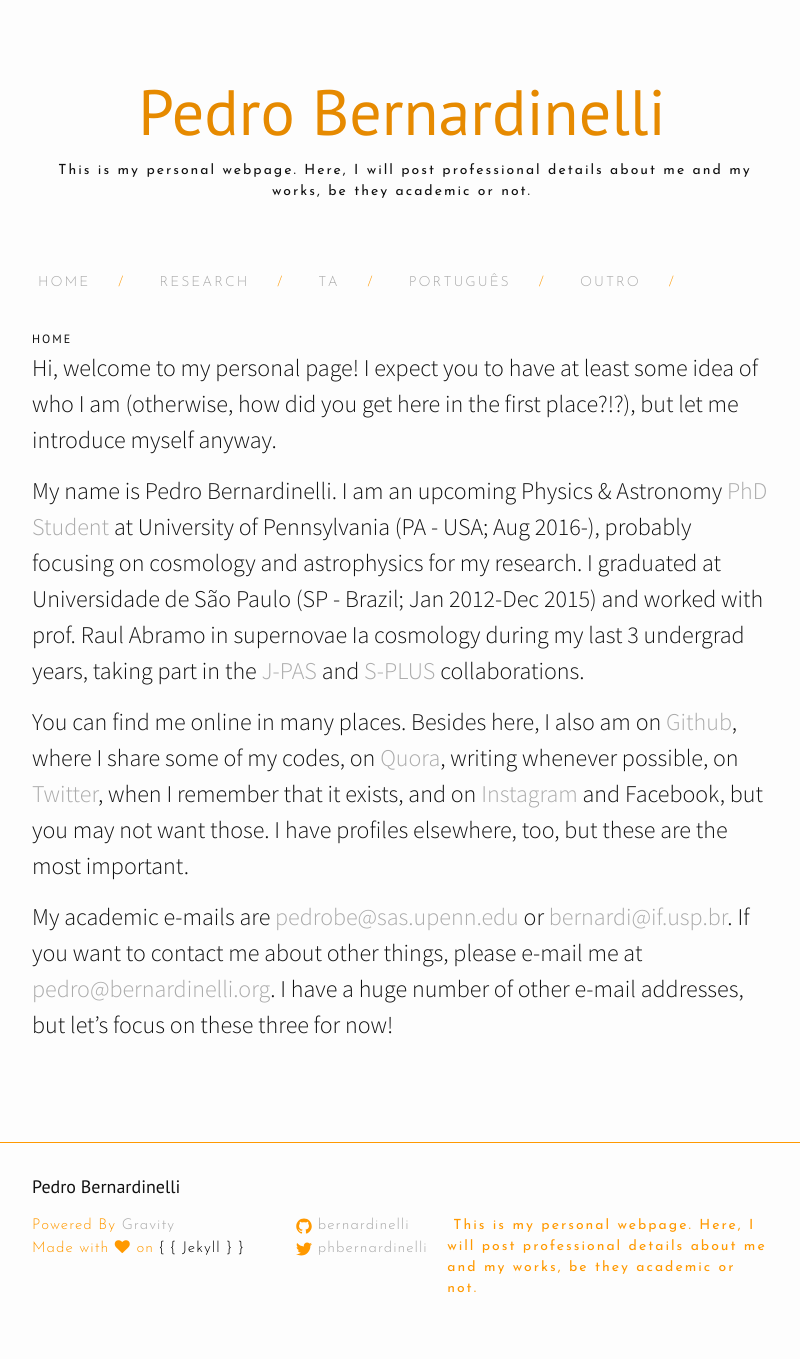
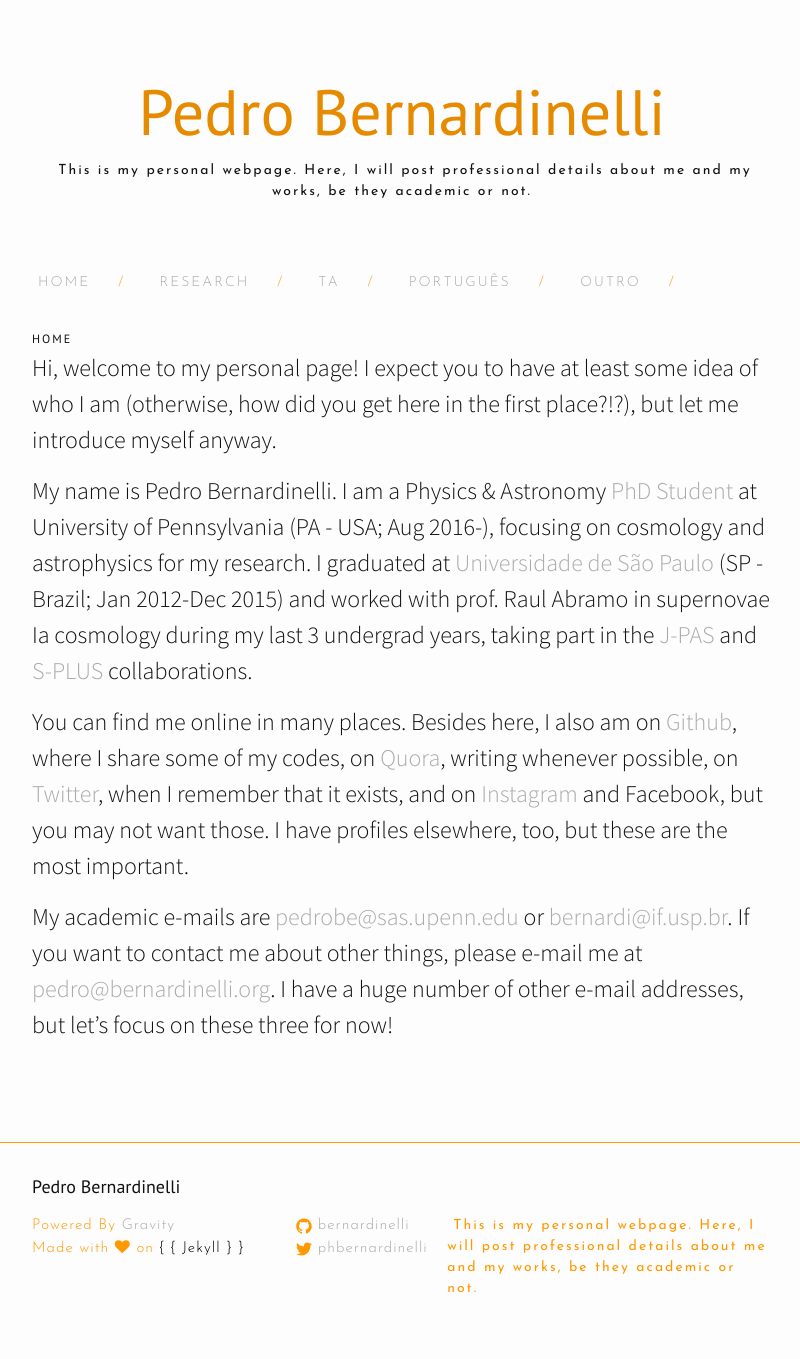
Before and after one commit to bernardinelli/bernardinelli.github.io, a Jekyll site: the page built from index.md, in a window 1280 px wide. Shown: the whole page, without its empty margins (238-1038 px from the left). Built offline with Jekyll 4.4.1, drawn with Linux system fonts in a browser that asks for light colours; nearby versions of some CDN libraries.

Commit message:
Update index.md

```diff
--- a/index.md
+++ b/index.md
@@ -5,7 +5,7 @@
 
 Hi, welcome to my personal page! I expect you to have at least some idea of who I am (otherwise, how did you get here in the first place?!?), but let me introduce myself anyway.
 
-My name is Pedro Bernardinelli. I am an upcoming Physics & Astronomy [PhD Student](https://www.physics.upenn.edu/people/graduate-students/pedro-henrique-bernardinelli) at University of Pennsylvania (PA - USA; Aug 2016-), probably focusing on cosmology and astrophysics for my research. I graduated at Universidade de São Paulo (SP - Brazil; Jan 2012-Dec 2015) and worked with prof. Raul Abramo in supernovae Ia cosmology during my last 3 undergrad years, taking part in the [J-PAS](http://j-pas.org/ "Javalambre Physics of the Accelerating Universe Astrophysical Survey") and [S-PLUS](http://www.iag.usp.br/labcosmos/en/s-plus/ "Southern Photometric Local Universe Survey") collaborations.
+My name is Pedro Bernardinelli. I am a Physics & Astronomy [PhD Student](https://www.physics.upenn.edu/people/graduate-students/pedro-henrique-bernardinelli) at University of Pennsylvania (PA - USA; Aug 2016-), focusing on cosmology and astrophysics for my research. I graduated at [Universidade de São Paulo](http://portal.if.usp.br/ifusp/pt-br/users/bernardi) (SP - Brazil; Jan 2012-Dec 2015) and worked with prof. Raul Abramo in supernovae Ia cosmology during my last 3 undergrad years, taking part in the [J-PAS](http://j-pas.org/ "Javalambre Physics of the Accelerating Universe Astrophysical Survey") and [S-PLUS](http://www.iag.usp.br/labcosmos/en/s-plus/ "Southern Photometric Local Universe Survey") collaborations.
 
 You can find me online in many places. Besides here, I also am on [Github](https://github.com/bernardinelli "Pedro Bernardinelli"), where I share some of my codes, on [Quora](https://www.quora.com/profile/Pedro-Henrique-Bernardinelli "Pedro Bernardinelli"), writing whenever possible, on [Twitter](https://twitter.com/phbernardinelli), when I remember that it exists, and on [Instagram](https://www.instagram.com/pedrohbernardinelli/) and Facebook, but you may not want those. I have profiles elsewhere, too, but these are the most important.
 
```
